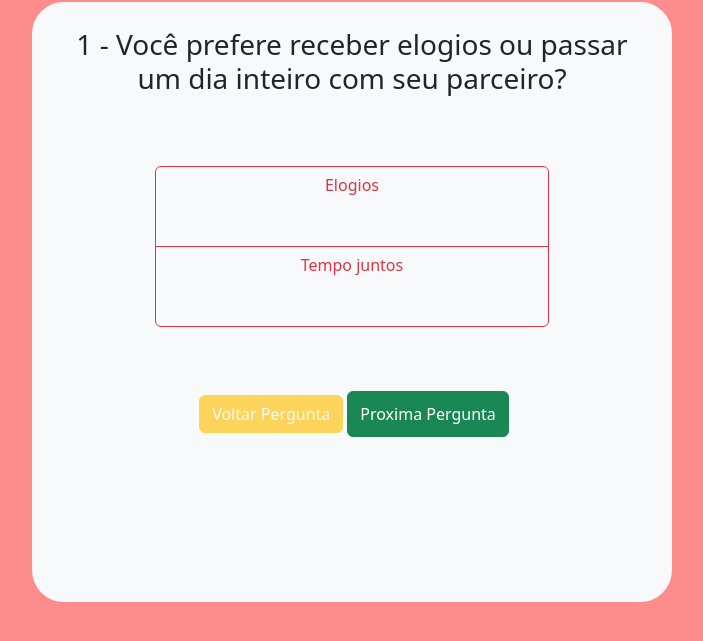
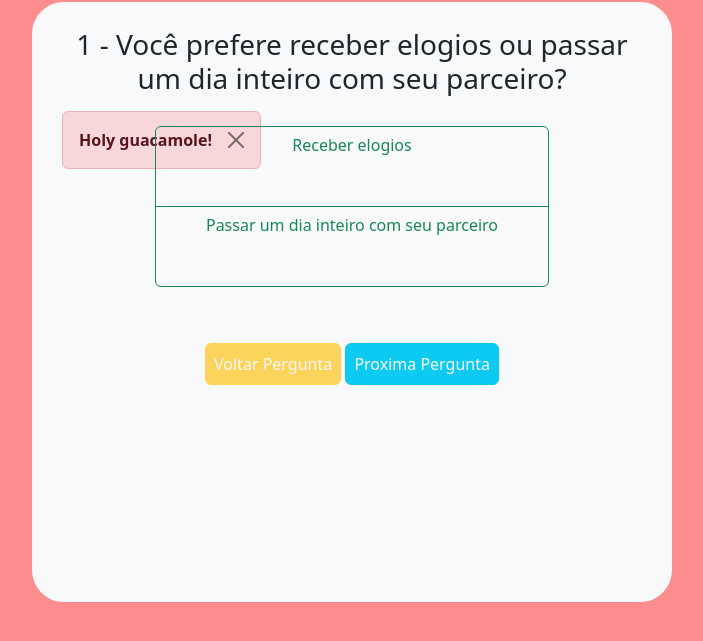
Before and after one commit to LucasCabral97/love-language, a plain HTML site: page index.html in a window 1280 px wide. Both pictures are taken after a click on the button "Proxima Pergunta". Shown: the part 113-754 px from the top of the page, without its empty margins (288-991 px from the left). Drawn offline with nearby package versions, Linux system fonts and the light colour scheme.

Commit message:
adicionando js

```diff
--- a/index.html
+++ b/index.html
@@ -23,28 +23,32 @@
         <div class="container">
 
             <div class="mb-auto p-2">
-                <h3 id="question">1 - Você prefere receber elogios ou passar um dia inteiro com seu
-                    parceiro?</h3>
+                <h3 id="question"></h3>
             </div>
 
-            <div class="mt-5 mb-5 p-2">
+            <div id="alert" class="alert alert-danger alert-dismissible fade show" role="alert">
+                <strong>Holy guacamole!</strong>
+                <button type="button" class="btn-close" data-bs-dismiss="alert" aria-label="Close"></button>
+            </div>
+
+            <div class="mt-2 mb-5 p-2">
                 <div style="width: 70%; height: 20dvh;" class="btn-group-vertical" role="group"
                     aria-label="Vertical radio toggle button group">
 
-                    <input type="radio" class="btn-check" name="resp" id="resp1">
-                    <label class="btn btn-outline-danger" for="resp1">Elogios</label>
+                    <input type="radio" class="btn-check" name="resp" id="resp1" value="">
+                    <label class="btn btn-outline-success" for="resp1" id="textResp1"></label>
 
-                    <input type="radio" class="btn-check" name="resp" id="resp2">
-                    <label class="btn btn-outline-danger" for="resp2">Tempo juntos</label>
+                    <input type="radio" class="btn-check" name="resp" id="resp2" value="">
+                    <label class="btn btn-outline-success" for="resp2" id="textResp2"></label>
 
                 </div>
             </div>
 
 
-            <div id="btns" class="d-flex justify-content-center mb-2 mt-5 p-2">
-                <button class="btn btn-warning text-light m-1 disabled">Voltar
+            <div class="mt-5">
+                <button class="btn btn-warning text-light disabled p-2">Voltar
                     Pergunta</button>
-                <button onclick="alert('sim')" class="btn btn-success">Proxima
+                <button onclick="teste()" class="btn btn-info p-2 text-light">Proxima
                     Pergunta</button>
             </div>
 
@@ -54,6 +58,7 @@
 
     <script src="https://cdn.jsdelivr.net/npm/bootstrap@5.3.5/dist/js/bootstrap.bundle.min.js"></script>
     <script src="js/logic.js"></script>
+
 </body>
 
 </html>
--- a/js/logic.js
+++ b/js/logic.js
@@ -0,0 +1,173 @@
+let resp = document.querySelectorAll('input[name="resp"]');
+let btnProxima = document.querySelector('.btn-success');
+let contquestion = 0;
+let question = document.getElementById("question");
+let resp1 = document.getElementById("resp1");
+let resp2 = document.getElementById("resp2");
+let textResp1 = document.getElementById("textResp1");
+let textResp2 = document.getElementById("textResp2");
+
+const options = [
+    { tipe: "temp", descripition: "Tempo de Qualidade", cont: 0 },
+    { tipe: "afir", descripition: "Palavras de Afirmação", cont: 0 },
+    { tipe: "serv", descripition: "Atos de Serviço", cont: 0 },
+    { tipe: "pres", descripition: "Receber Presentes", cont: 0 },
+    { tipe: "fisi", descripition: "Toque Físico", cont: 0 }
+]
+
+const listaQuestoes = [
+    {
+        question: "1 - Você prefere receber elogios ou passar um dia inteiro com seu parceiro?"
+        , resp1: "Receber elogios", val1: "afir", resp2: "Passar um dia inteiro com seu parceiro", val2: "temp"
+    },
+    {
+        question: "2 - Você valoriza mais um presente ou um abraço?"
+        , resp1: "Presente", val1: "pres", resp2: "Abraço", val2: "fisi"
+    },
+    {
+        question: "3 - Você gosta mais quando alguém faz algo por você ou quando recebe palavras de amor?"
+        , resp1: "Alguém fazendo algo por você", val1: "serv", resp2: "Palavras de amor", val2: "afir"
+    },
+    {
+        question: "4 - Você prefere passar uma noite assistindo filmes juntos ou receber um presente inesperado?"
+        , resp1: "Assistir filmes juntos", val1: "temp", resp2: "Presente inesperado", val2: "pres"
+    },
+    {
+        question: "5 - O que lhe faz sentir mais valorizado, ajudar em uma tarefa difícil ou uma carta de amor escrita à mão?"
+        , resp1: "Ajudar em uma tarefa", val1: "serv", resp2: "Carta de amor", val2: "afir"
+    },
+    {
+        question: "6 - Você se sente mais amado quando seu parceiro cozinha para você ou quando ele toca sua mão?"
+        , resp1: "Cozinhar para você", val1: "serv", resp2: "Tocar sua mão", val2: "fisi"
+    },
+    {
+        question: "7 - O que significa mais para você: passar um fim de semana juntos sem distrações ou receber um presente inesperado?"
+        , resp1: "Fim de semana junto", val1: "temp", resp2: "Receber um presente", val2: "pres"
+    },
+    {
+        question: "8 - Você prefere receber um abraço apertado ou ouvir palavras de apreciação?"
+        , resp1: "Abraço apertado", val1: "fisi", resp2: "Palavras de apreciação", val2: "afir"
+    },
+    {
+        question: "9 - O que te deixa mais feliz: seu parceiro limpando a casa sem você pedir ou um beijo surpresa?"
+        , resp1: "Limpando a casa", val1: "serv", resp2: "Beijo surpresa", val2: "fisi"
+    },
+    {
+        question: "10 - O que te faz sentir mais amado: um presente que mostra que seu parceiro te conhece bem ou um elogio sincero?"
+        , resp1: "Presente que mostra que ele te conhece", val1: "pres", resp2: "Elogio sincero", val2: "afir"
+    },
+    {
+        question: "11 - Você prefere receber uma massagem depois de um longo dia ou um presente que você estava desejando há algum tempo?"
+        , resp1: "Massagem", val1: "fisi", resp2: "Presente desejado", val2: "pres"
+    },
+    {
+        question: "12 - Você se sente mais amado quando seu parceiro se oferece para fazer algo que você não gosta ou quando ele planeja um dia especial só para vocês dois?"
+        , resp1: "Fazer algo que você não gosta", val1: "serv", resp2: "Planejar um dia especial", val2: "temp"
+    },
+    {
+        question: "13 - Você prefere ouvir seu parceiro expressando o quanto você é importante para ele ou quando ele passa tempo de qualidade com você sem interrupções?"
+        , resp1: "Expressar o quanto você é importante", val1: "afir", resp2: "Tempo de qualidade sem interrupções", val2: "temp"
+    }
+]
+
+function insertQuestion() {
+
+    question.innerHTML = listaQuestoes[contquestion].question;
+    resp1.value = listaQuestoes[contquestion].val1;
+    resp2.value = listaQuestoes[contquestion].val2;
+    textResp1.innerHTML = listaQuestoes[contquestion].resp1;
+    textResp2.innerHTML = listaQuestoes[contquestion].resp2;
+
+    if (contquestion >= listaQuestoes.length) {
+        console.log("Fim do questionário");
+        return;
+    } else {
+        contquestion++;
+    }
+}
+
+function teste() {
+    let auxResp;
+    let valid = false;
+    let alert = document.getElementById("alert");
+
+    resp.forEach((item) => {
+        if (item.checked) {
+            auxResp = item.value;
+            valid = true;
+        }
+    });
+
+    if (valid == true) {
+
+        options.forEach((vlrAux) => {
+            if (vlrAux.tipe == auxResp) {
+                vlrAux.cont++;
+                console.log(vlrAux.descripition);
+            }
+        });
+
+        alert.style.opacity = "0";
+
+        resp1.checked = false;
+        resp2.checked = false;
+
+        insertQuestion();
+
+    } else {
+        let alert = document.getElementById("alert");
+        alert.style.opacity = "1";
+    }
+}
+
+// function contOptions() {
+//     let temp = 0;
+//     let afir = 0;
+//     let serv = 0;
+//     let pres = 0;
+//     let fisi = 0;
+//     let contador = 0;
+
+//     listaQuestoes.forEach((event) => {
+//         if (event.val1 == "temp") {
+//             temp++;
+//         }
+//         if (event.val1 == "afir") {
+//             afir++;
+//         }
+//         if (event.val1 == "serv") {
+//             serv++;
+//         }
+//         if (event.val1 == "pres") {
+//             pres++;
+//         }
+//         if (event.val1 == "fisi") {
+//             fisi++;
+//         }
+
+
+//         if (event.val2 == "temp") {
+//             temp++;
+//         }
+//         if (event.val2 == "afir") {
+//             afir++;
+//         }
+//         if (event.val2 == "serv") {
+//             serv++;
+//         }
+//         if (event.val2 == "pres") {
+//             pres++;
+//         }
+//         if (event.val2 == "fisi") {
+//             fisi++;
+//         }
+//     })
+
+//     console.log(temp);
+//     console.log(afir);
+//     console.log(serv);
+//     console.log(pres);
+//     console.log(fisi);
+// }
+
+insertQuestion();
--- a/style/style.css
+++ b/style/style.css
@@ -15,11 +15,18 @@ body {
 #container-teste {
     width: 90%;
     margin-top: 5%;
-    height: 85dvh;
+    height: 80dvh;
 }
 
 #questions {
     height: 80dvh;
+}
+
+#alert {
+    position: fixed;
+    margin: auto;
+    opacity: 0;
+
 }
 
 /* resposivo */
```
